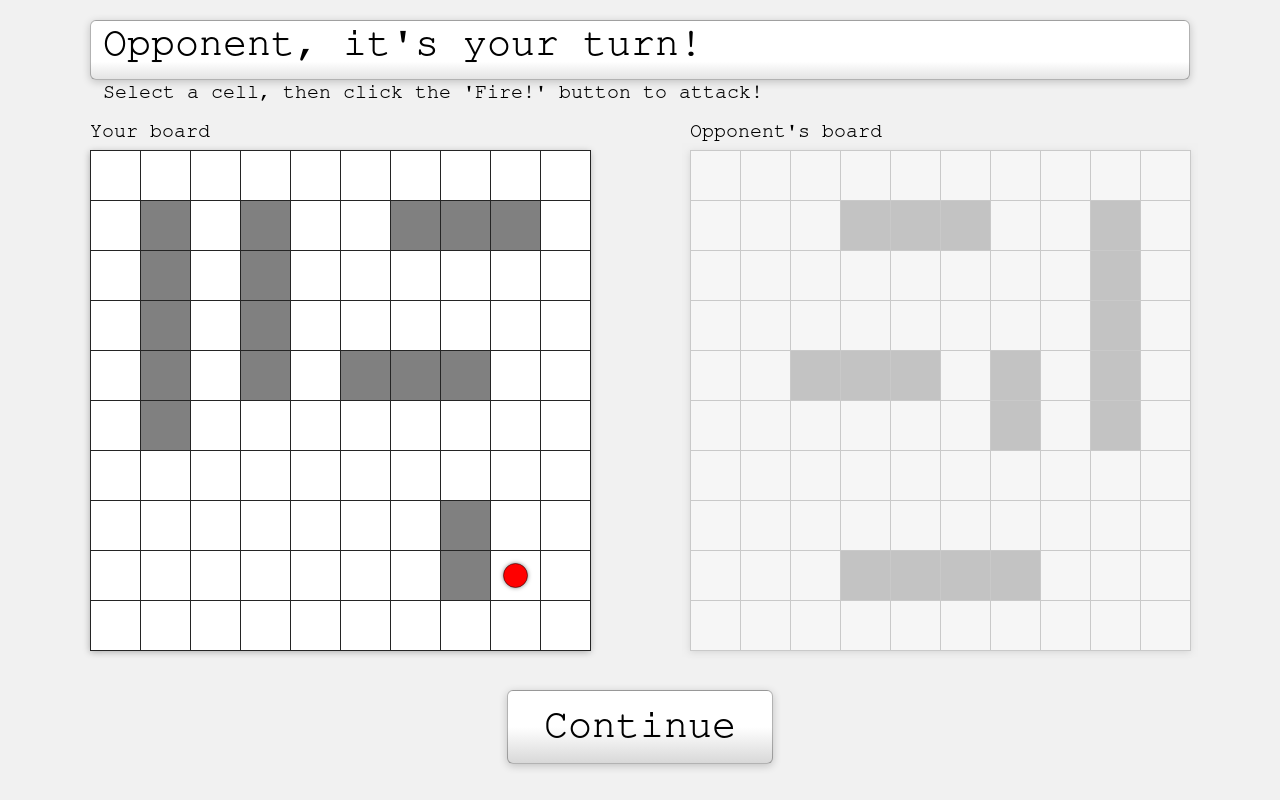
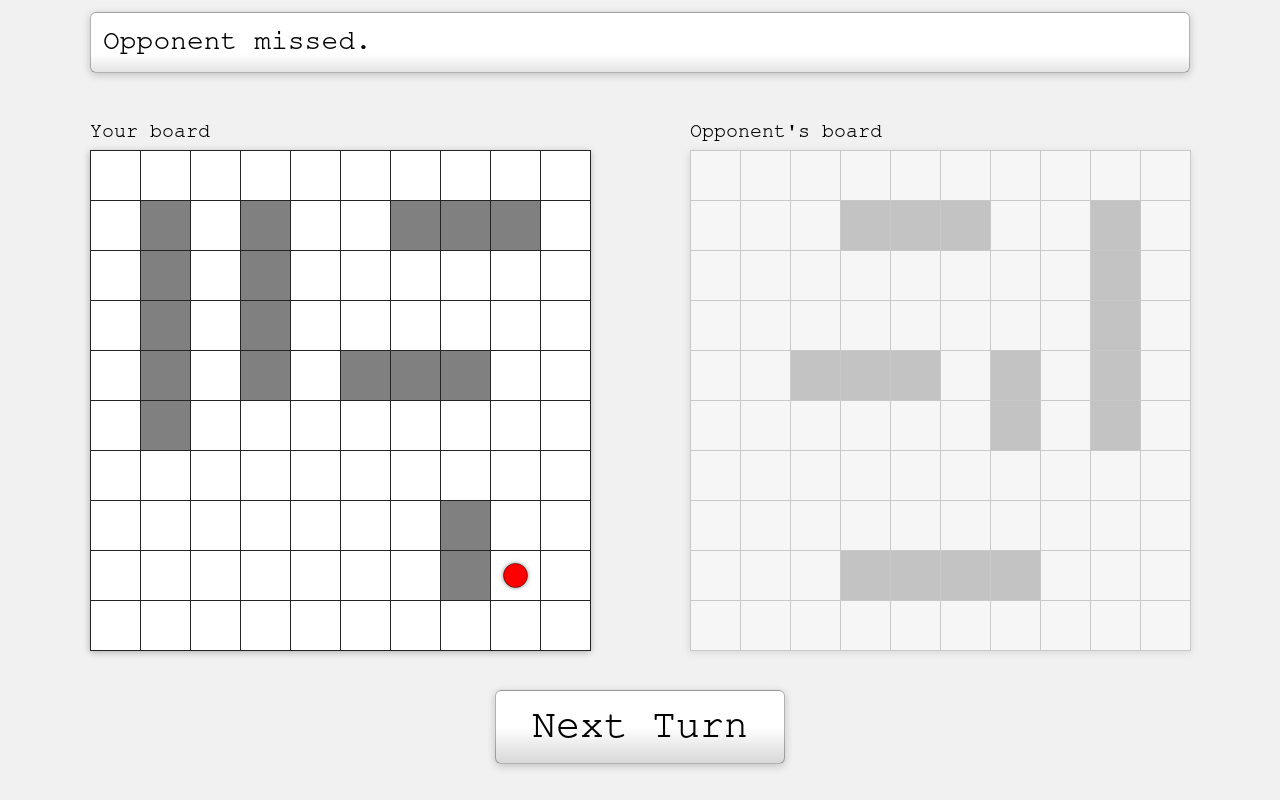
Before and after one commit to scojr/Battleship, a website with bundled scripts: page index.html in a window 1280 px wide. Both pictures are taken after a click on the button "Play". Built offline with nearby package versions, Linux system fonts and the light colour scheme.

Commit message:
Update display message between turns

```diff
--- a/display-controller.js
+++ b/display-controller.js
@@ -3,7 +3,6 @@ const elements = {
   playerGrid: document.querySelector('.player.grid'),
   opponentGrid: document.querySelector('.opponent.grid'),
   displayHeader: document.querySelector('.display .header'),
-  displayMessage: document.querySelector('.display p'),
   button: document.querySelector('button.game')
 }
 
@@ -21,9 +20,6 @@ export function toggleGridOverlay(toggle = false) {
 export const displayInterface = {
   updateHeader: function (string) {
     elements.displayHeader.textContent = string;
-  },
-  updateMessage: function (string) {
-    elements.displayMessage.textContent = string;
   }
 }
 
@@ -113,10 +109,10 @@ export const buttonStates = {
     elements.button.classList.add('inactive');
     elements.button.textContent = 'Fire';
   },
-  continue: function () {
+  next: function () {
     clearButtonClasses();
-    elements.button.classList.add('continue');
-    elements.button.textContent = 'Continue';
+    elements.button.classList.add('next');
+    elements.button.textContent = 'Next Turn';
   },
   hidden: function () {
     clearButtonClasses();
--- a/index.html
+++ b/index.html
@@ -21,10 +21,7 @@
     </div>
   </div>
   <div class="active display shadow">
-    <div class="text">
-      <h2 class="header">Start a New Game</h2>
-      <p>Place your ships on the board below, then click 'Play' to begin.</p>
-    </div>
+    <h2 class="header">Click 'Play' to Start a New Game</h2>
   </div>
   <div class="button-container">
     <button class="ready game shadow">Play</button>
--- a/logic.js
+++ b/logic.js
@@ -31,8 +31,8 @@ export function newRound() {
       onButtonClick(confirmAttack)
       function confirmAttack() {
         updateCellState(cell).untarget();
-        enemyPlayer.gameboard.receiveAttack(cell.dataset.x, cell.dataset.y);
-        intermission();
+        const hit = enemyPlayer.gameboard.receiveAttack(cell.dataset.x, cell.dataset.y);
+        intermission(activePlayer.name, hit);
       }
     });
   } else {
@@ -44,22 +44,23 @@ export function newRound() {
         randomCoords = activePlayer.getRandomCoords();
         cell = enemyPlayer.gameboard.getCell(randomCoords.x, randomCoords.y)
       } while (cell.has().missile);
-      enemyPlayer.gameboard.receiveAttack(randomCoords.x, randomCoords.y)
-      intermission();
+      const hit = enemyPlayer.gameboard.receiveAttack(randomCoords.x, randomCoords.y)
+      intermission(activePlayer.name, hit);
     }
   }
 }
 
-function intermission() {
+function intermission(playerName, isHit) {
+  let hitMessage = isHit ? `${playerName} landed a hit!` : `${playerName} missed.`;
+  displayInterface.updateHeader(hitMessage);
   updateGridState(1).clicksOff();
   refreshGrids(game);
-  buttonStates.continue();
+  buttonStates.next();
   onButtonClick(newRound)
 }
 
 function newRoundDisplay(players) {
-  displayInterface.updateHeader(`${players[0].name}, it's your turn!`);
-  displayInterface.updateMessage('Select a cell, then click the \'Fire!\' button to attack!');
+  displayInterface.updateHeader(`${players[0].name}, click a cell to attack.`);
 }
 
 function autoPlaceShips(player) {
--- a/style.css
+++ b/style.css
@@ -66,15 +66,11 @@ body {
   align-content: center;
   border: 1px solid rgba(0, 0, 0, 0.3);
   border-radius: 6px;
+  margin-top: 12px;
   text-align: start;
-  margin-top: 20px;
-  padding: 0px 12px;
-
-  .text {
-    h2 {
-      font-size: 2em;
-    }
-  }
+  padding: 12px 12px 5px;
+  font-size: 1.4em;
+  height: min-content;
 }
 
 .gameboard-container {
```
